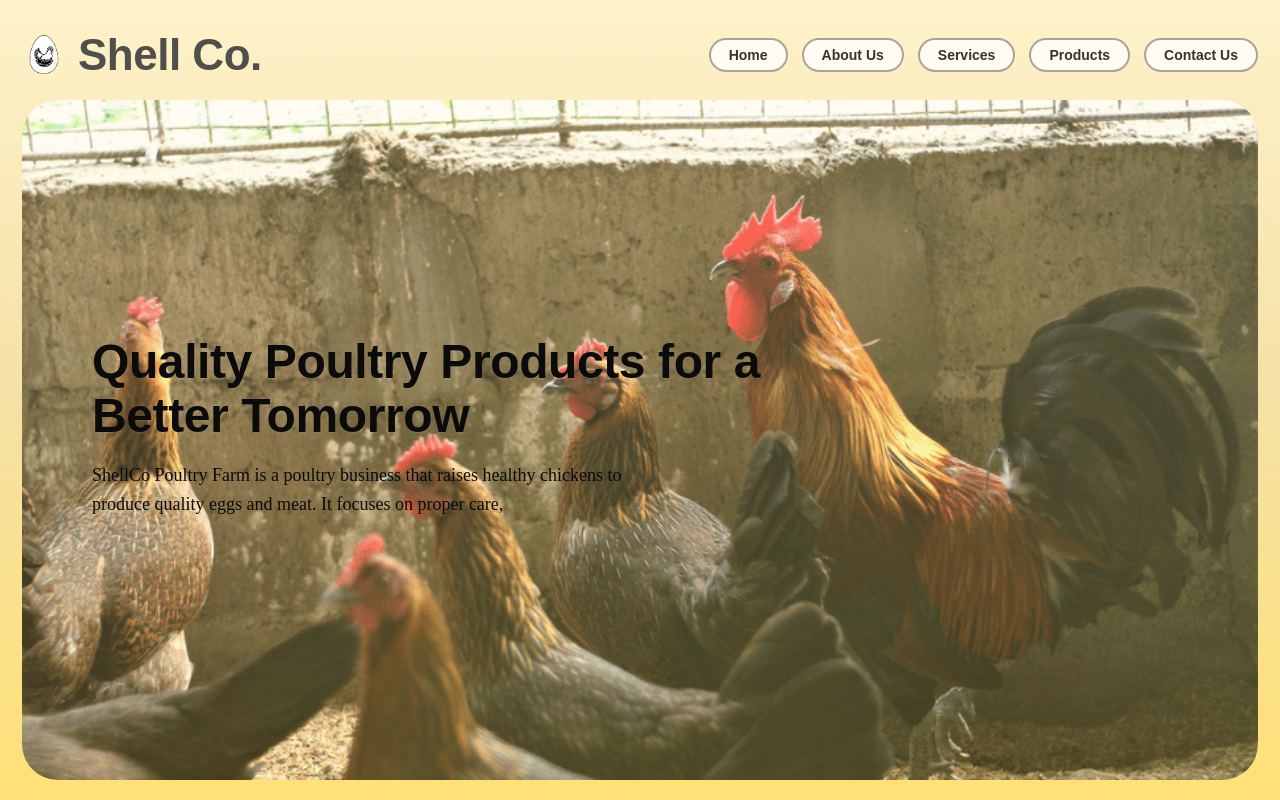
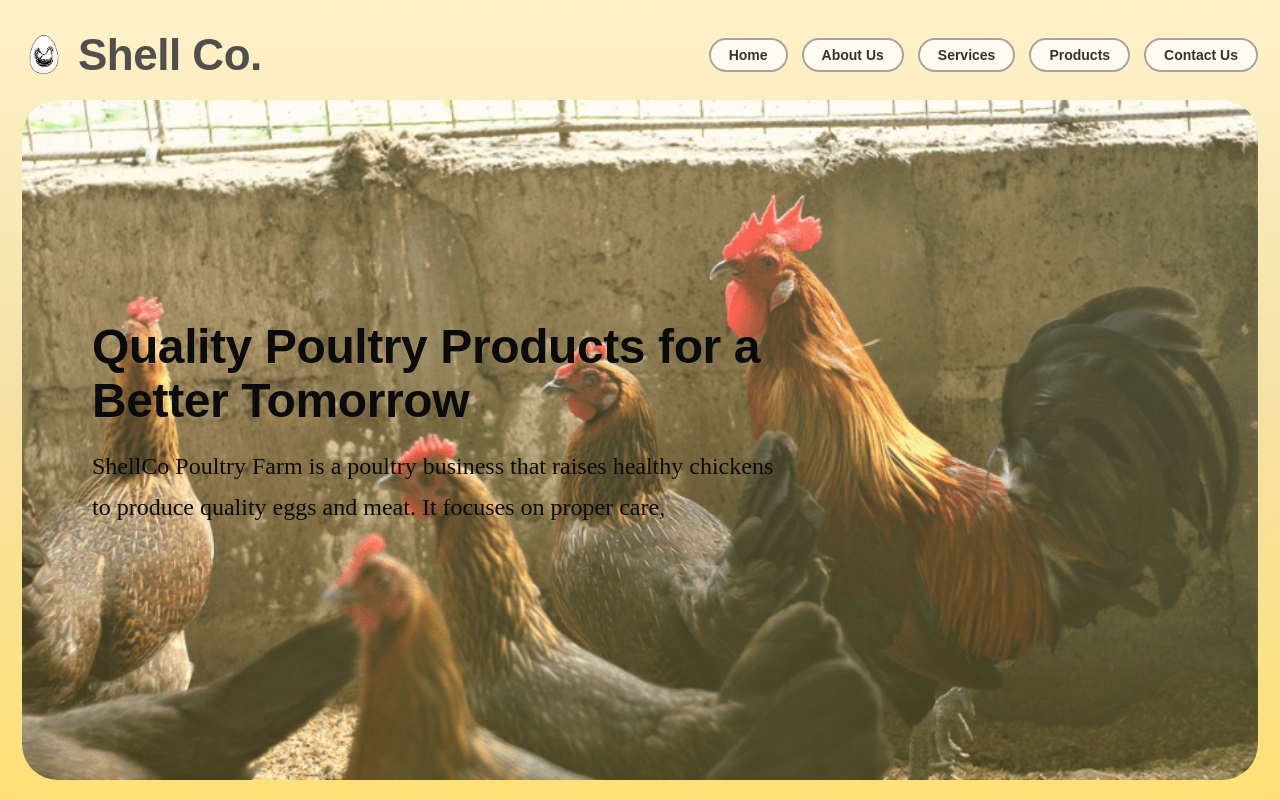
Before and after one commit to M1R4-CLE/shell-co, a Next.js app: page / in a window 1280 px wide. Shown: the top 800 px of the page. Built offline with nearby package versions, Linux system fonts and the light colour scheme; no server answers.

Commit message:
another adjustment 2

```diff
--- a/app/page.js
+++ b/app/page.js
@@ -78,6 +78,7 @@ const chickenMeatCards = [
     bulkOrder: "Bulk: 10kg+ (special price)"
   },
   {
+    id: 'chicken-fillet', // new id
     name: "Chicken Fillet",
     image: "/images/Chicken/Fillet1.png",
     description: "Boneless chicken fillet, perfect for quick meals.",
@@ -670,6 +671,17 @@ export default function Home() {
           </div>
         </div>
       )}
+
+      <div className={styles.ctaRow}>
+        <a href="#products" className={styles.cta}>
+          Explore poultry solutions
+          <span className={styles.ctaIcon}>↗</span>
+        </a>
+        <a href="#contact" className={styles.cta}>
+          Get a free consultation
+          <span className={styles.ctaIcon}>↗</span>
+        </a>
+      </div>
     </div>
   );
 }
--- a/app/page.module.css
+++ b/app/page.module.css
@@ -157,11 +157,12 @@ html {
 
 .subtitle {
   margin: 0 0 26px;
-  font-size: 18px;
-  line-height: 1.6;
-  max-width: 560px;
+  font-size: 1.5rem;   /* or 24px */
+  line-height: 1.7;
+  max-width: 700px;
   color: #0b0b0b;
   font-family: 'Crimson Text', serif;
+  margin-bottom: 32px; /* add spacing below for the buttons */
 }
 
 .ctaRow {
```
